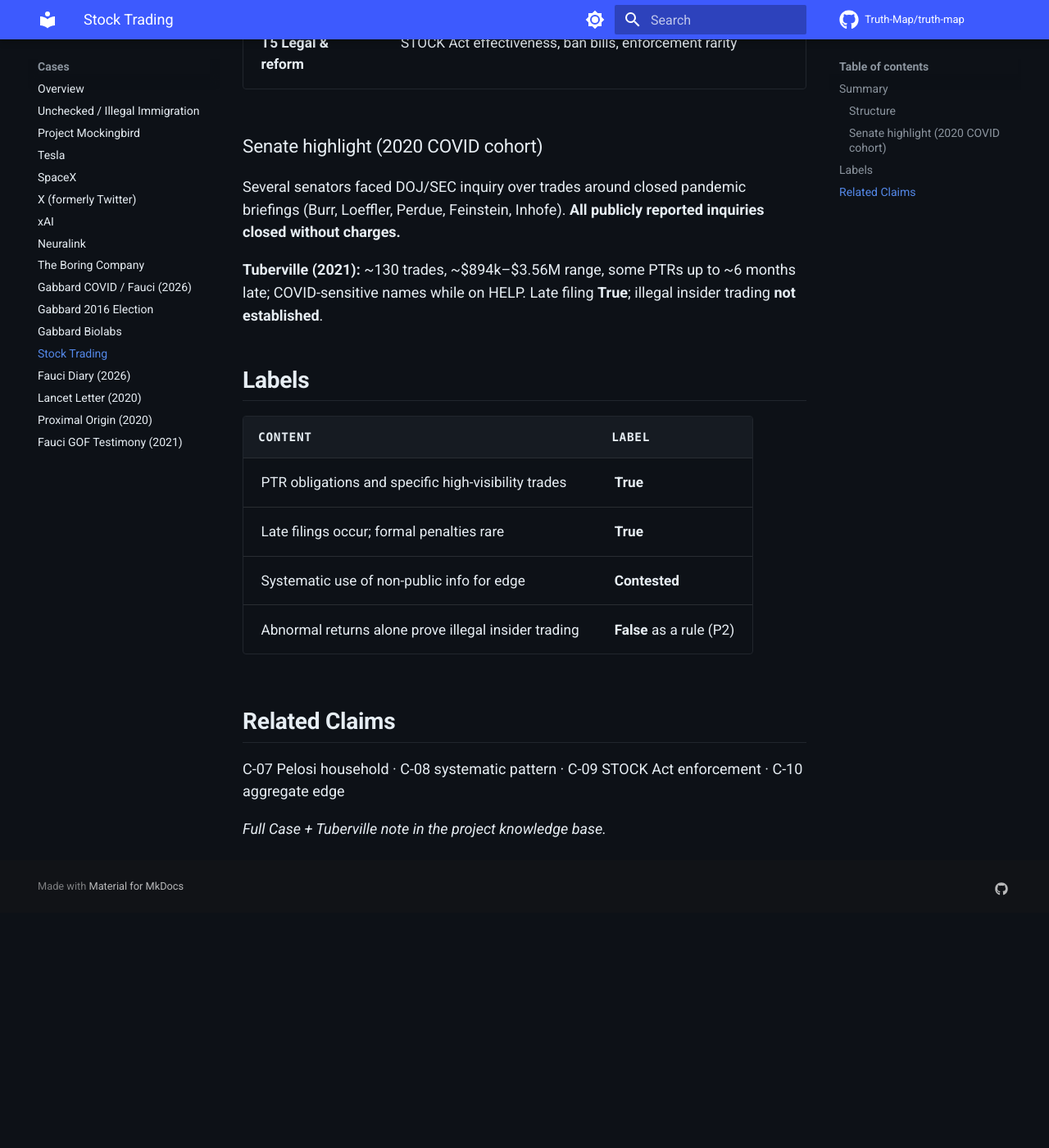
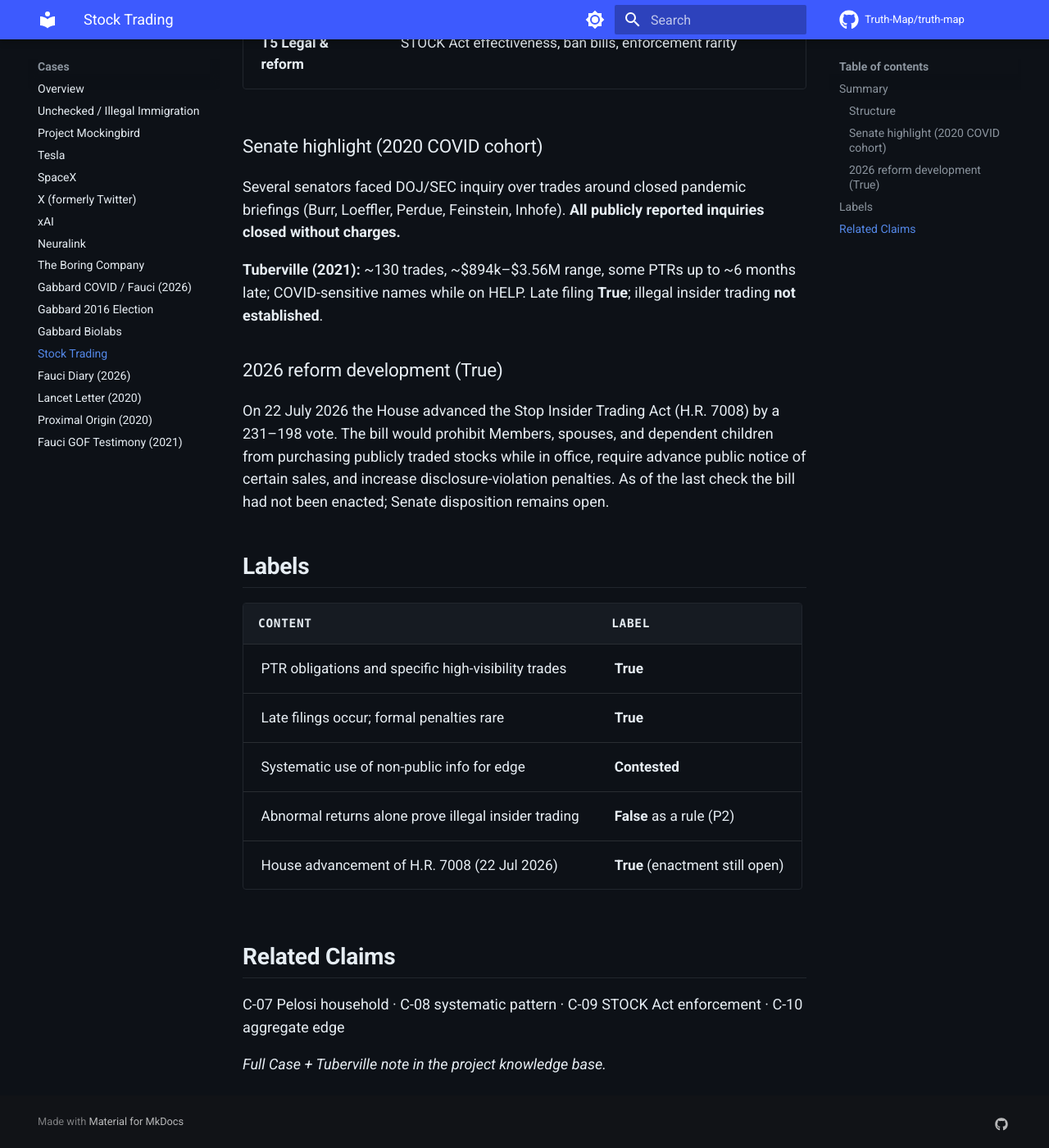
Before and after one commit to BnBCleaners/truth-map, an MkDocs documentation site: the page built from docs/cases/stock-trading.md, in a window 1280 px wide and 1400 px high, scrolled down 942 px. Shown: the whole window at 82% size. Built offline with MkDocs 1.6.1 and Material for MkDocs 9.7.7, drawn with Linux system fonts in a browser that asks for light colours; comment, search, counter and statistics services are not loaded; before the commit the page ends 2055 px from its top, so only the background shows below that.

Commit message:
Residual: note 2026 House advancement of Stop Insider Trading Act (H.R. 7008) on public stock-trading Case

```diff
--- a/docs/cases/stock-trading.md
+++ b/docs/cases/stock-trading.md
@@ -23,6 +23,10 @@ Several senators faced DOJ/SEC inquiry over trades around closed pandemic briefi
 
 **Tuberville (2021):** ~130 trades, ~$894k–$3.56M range, some PTRs up to ~6 months late; COVID-sensitive names while on HELP. Late filing **True**; illegal insider trading **not established**.
 
+### 2026 reform development (True)
+
+On 22 July 2026 the House advanced the Stop Insider Trading Act (H.R. 7008) by a 231–198 vote. The bill would prohibit Members, spouses, and dependent children from purchasing publicly traded stocks while in office, require advance public notice of certain sales, and increase disclosure-violation penalties. As of the last check the bill had not been enacted; Senate disposition remains open.
+
 ## Labels
 
 | Content | Label |
@@ -31,6 +35,7 @@ Several senators faced DOJ/SEC inquiry over trades around closed pandemic briefi
 | Late filings occur; formal penalties rare | **True** |
 | Systematic use of non-public info for edge | **Contested** |
 | Abnormal returns alone prove illegal insider trading | **False** as a rule (P2) |
+| House advancement of H.R. 7008 (22 Jul 2026) | **True** (enactment still open) |
 
 ## Related Claims
 
```
